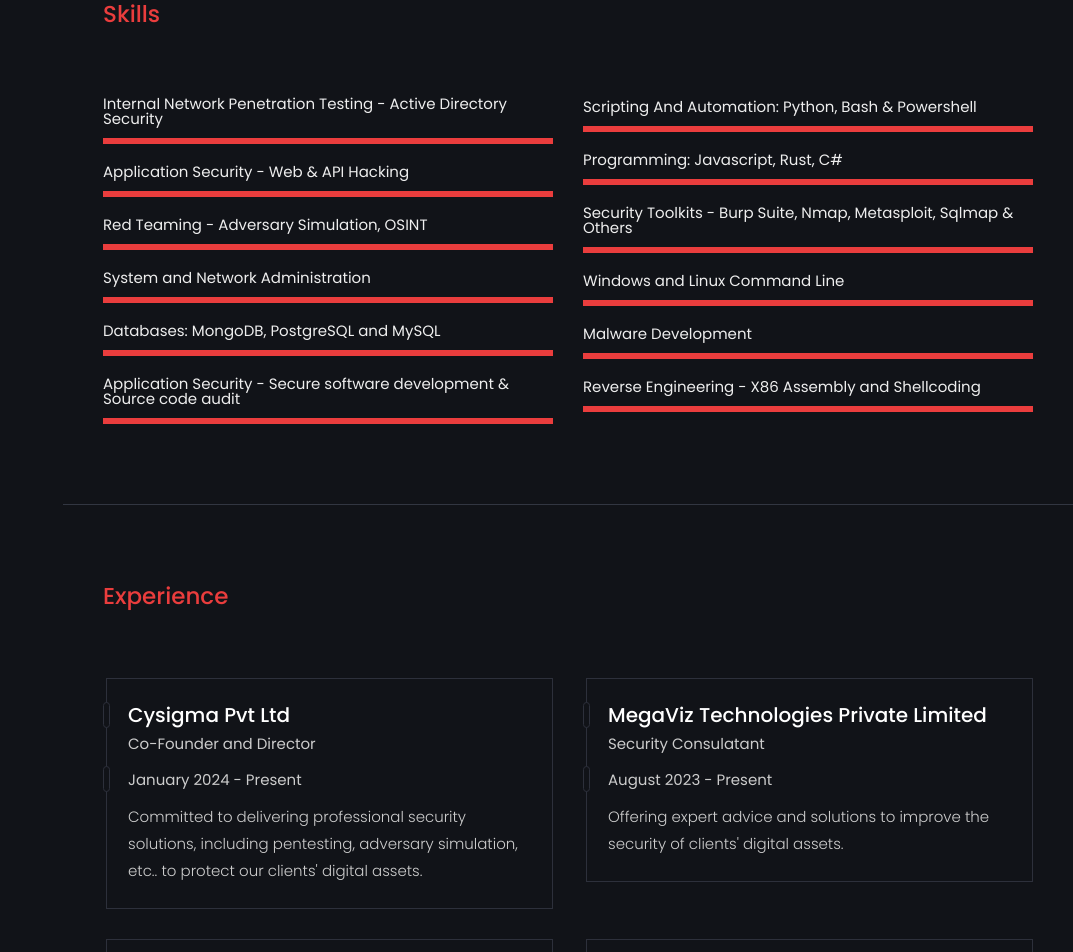
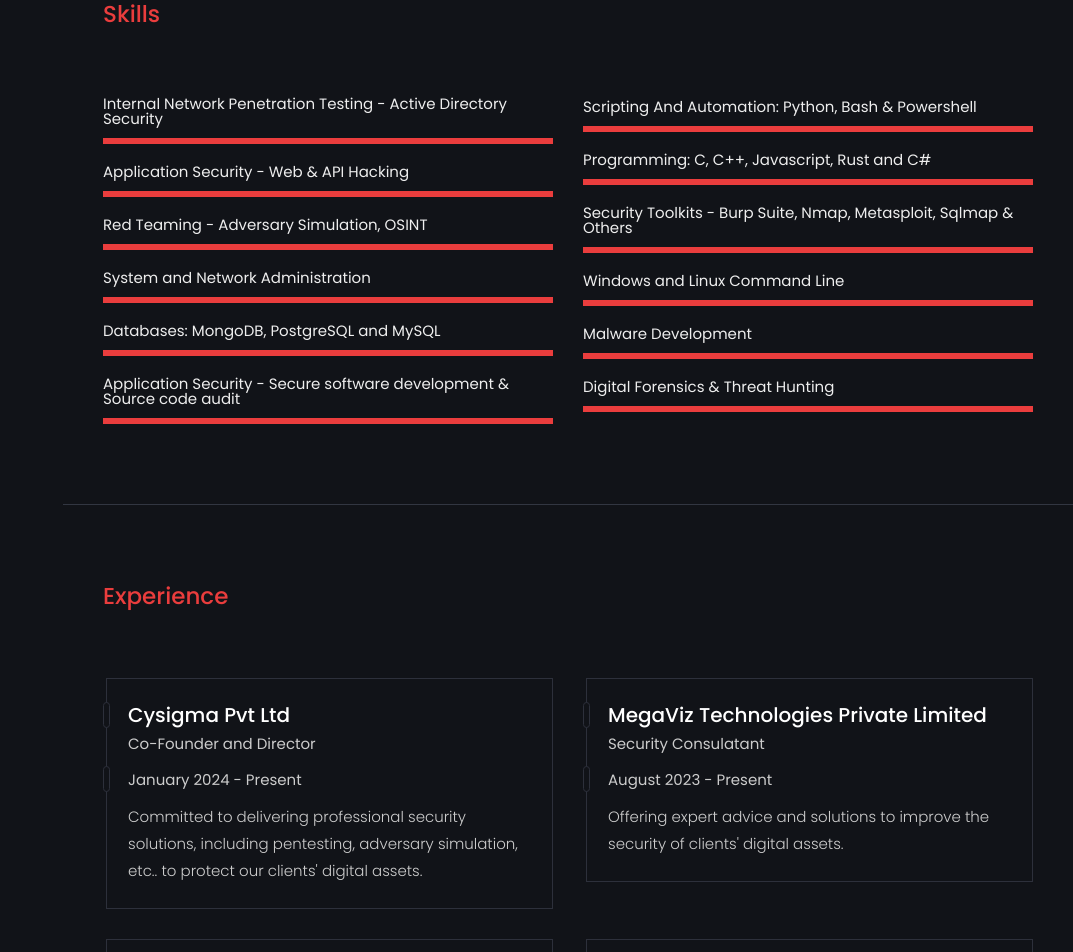
Before and after one commit to iam-orsu/orsuportfolio, a plain HTML site: page index.html in a window 1280 px wide. Shown: the part 1153-2105 px from the top of the page, without its empty margins (207-1280 px from the left). Drawn offline with Linux system fonts and the light colour scheme.

Commit message:
Update index.html

```diff
--- a/index.html
+++ b/index.html
@@ -201,7 +201,7 @@
 							</div>
 							<!-- skill item -->
 							<div class="skill-item">
-								<p>Programming: Javascript, Rust, C#</p>
+								<p>Programming: C, C++, Javascript, Rust and C#</p>
 								<div class="skill-wrap">
 									<div class="skill-percent wow slideInLeft" style="width:100%"></div>
 								</div>
@@ -228,7 +228,7 @@
 							</div>
 
 							<div class="skill-item">
-								<p>Reverse Engineering - X86 Assembly and Shellcoding</p>
+								<p>Digital Forensics & Threat Hunting</p>
 								<div class="skill-wrap">
 									<div class="skill-percent wow slideInLeft" data-wow-delay=".1s" style="width:100%"></div>
 								</div>
```
